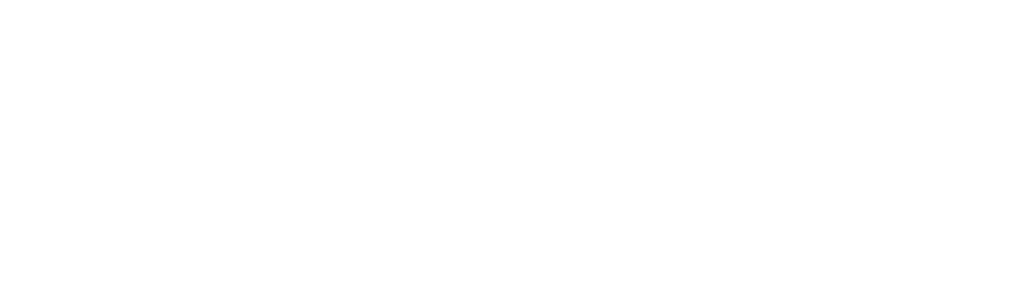
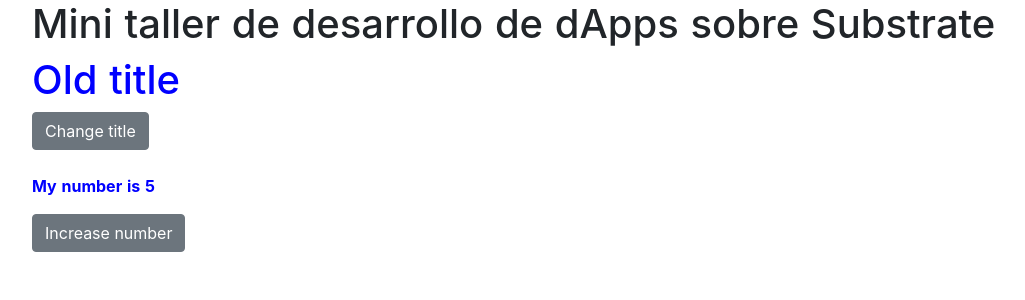
Before and after one commit to Colm3na/minitaller-desarrollo-dapps-substrate, a Nuxt app: page /component in a window 1280 px wide. Before the commit this address had no page. Shown: the top 300 px of the page, without its empty margins (53-1078 px from the left). Built offline with nearby package versions, Linux system fonts and the light colour scheme.

Commit message:
example component

```diff
--- /dev/null
+++ b/components/Example.vue
@@ -0,0 +1,38 @@
+<template>
+  <div class="example-component">
+    <h1 class="title">{{ title }}</h1>
+    <b-button @click="changeTitle()">Change title</b-button>
+    <p class="mt-4">My number is {{ myNumber }}</p>
+    <b-button @click="increaseNumber()">Increase number</b-button>
+  </div>
+</template>
+
+<script>
+export default {
+  data() {
+    return {
+      title: 'Old title',
+      myNumber: 0,
+      myArray: [],
+    }
+  },
+  created() {
+    this.myNumber = 5
+  },
+  methods: {
+    changeTitle() {
+      this.title = 'New title'
+    },
+    increaseNumber() {
+      this.myNumber++
+    },
+  },
+}
+</script>
+
+<style>
+.example-component {
+  color: blue;
+  font-weight: 700;
+}
+</style>
--- /dev/null
+++ b/pages/component.vue
@@ -0,0 +1,19 @@
+<template>
+  <div class="container">
+    <div>
+      <h1 class="title">Mini taller de desarrollo de dApps sobre Substrate</h1>
+      <Example />
+    </div>
+  </div>
+</template>
+
+<script>
+import Example from '@/components/Example.vue'
+export default {
+  components: {
+    Example,
+  },
+}
+</script>
+
+<style></style>
```
